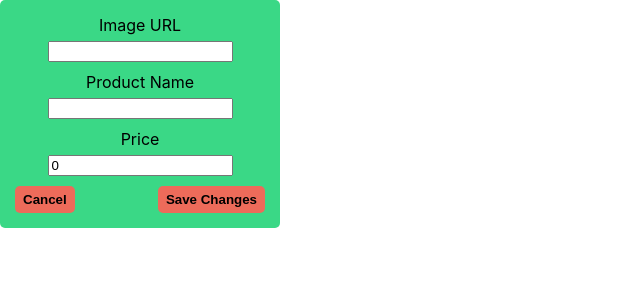
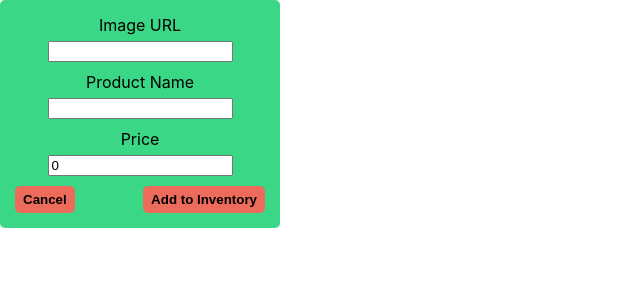
Before and after one commit to gv4383/shelfie-web, a React (Create React App) app: page / in a window 1280 px wide. Shown: the top 300 px of the page, without its empty margins (0-640 px from the left). Built offline with nearby package versions, Linux system fonts and the light colour scheme.

Commit message:
Added props for left and right button text in ProductForm component

```diff
--- a/src/components/Input/ActionBar/index.tsx
+++ b/src/components/Input/ActionBar/index.tsx
@@ -6,15 +6,17 @@ import './styles.scss';
 
 interface Props {
   buttonColor: 'red' | 'green';
+  leftButtonText: string;
+  rightButtonText: string;
 }
 
 const ActionBar: FunctionComponent<Props> = (props: Props) => {
-  const { buttonColor } = props;
+  const { buttonColor, leftButtonText, rightButtonText } = props;
 
   return (
     <div className="base-action-bar">
-      <Button color={buttonColor}>Cancel</Button>
-      <Button color={buttonColor}>Save Changes</Button>
+      <Button color={buttonColor}>{leftButtonText}</Button>
+      <Button color={buttonColor}>{rightButtonText}</Button>
     </div>
   );
 };
--- a/src/components/ProductForm/index.tsx
+++ b/src/components/ProductForm/index.tsx
@@ -52,7 +52,7 @@ const ProductForm: FunctionComponent<Props> = (props: Props) => {
   return (
     <div className={getClassNames()}>
       {displayInputFields}
-      <ActionBar buttonColor="red" />
+      <ActionBar buttonColor="red" leftButtonText="Cancel" rightButtonText="Add to Inventory" />
     </div>
   );
 };
```
